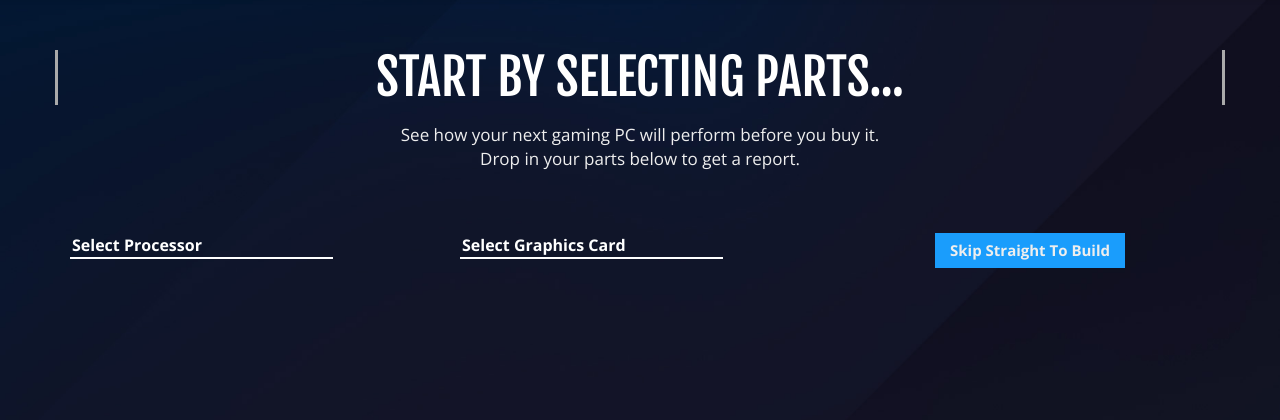
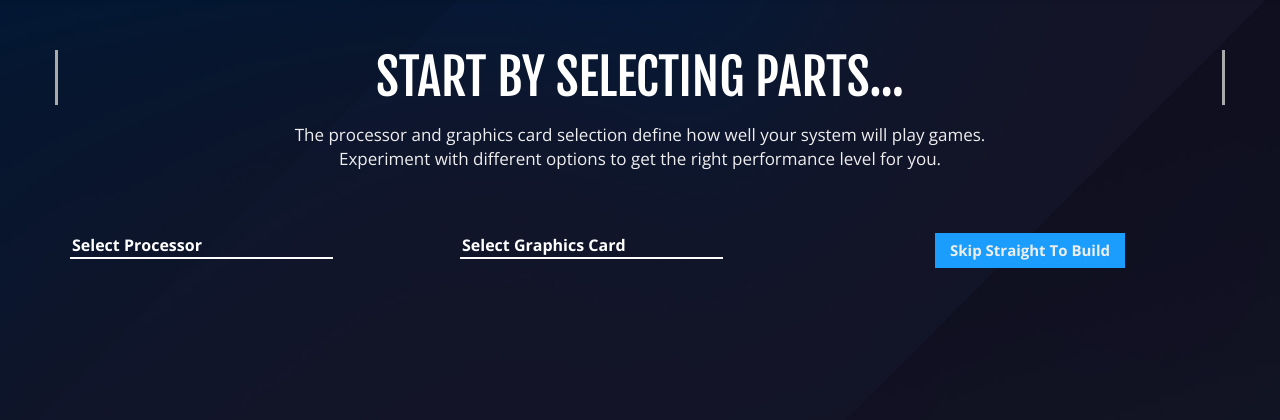
Before and after one commit to rlheureu/arctic, a Flask app: page / in a window 1280 px wide. Shown: the part 51-471 px from the top of the page. Run offline with Flask 2, Linux system fonts and the light colour scheme; data that the repository does not hold is empty; parts of the project's set-up code (start-up, migrations or seed data) failed here and were passed over; some libraries are stand-ins or nearby versions.

Commit message:
Added twitter card. Added spinner for populated landing page. Modified copy.

```diff
--- a/arctic.py
+++ b/arctic.py
@@ -129,6 +129,7 @@ def home(obfuscated_id=None):
 
     context['preselectcpu'] = cpuid
     context['preselectgpu'] = gpuid
+    context['fullappurl'] = appconfig.FULL_APP_URL
     context['show_get_started'] = True
 
     return render_template('home.html', **context)
--- a/templates/base.html
+++ b/templates/base.html
@@ -49,6 +49,7 @@
     <!-- Optional theme -->
     <link rel="stylesheet" href="/static/css/bootstrap-theme.min.css">
 
+    <link rel="stylesheet" href="/static/css/loading.css">
 
     <style type="text/css">
       hr{
--- a/templates/bench.html
+++ b/templates/bench.html
@@ -7,8 +7,6 @@
 
 {% block styling %}
   {{ super() }}
-
-  <link rel="stylesheet" href="/static/css/loading.css">
 
   <style type="text/css">
   .share-btn {
--- a/templates/home.html
+++ b/templates/home.html
@@ -8,7 +8,7 @@
 <meta name="twitter:site" content="@AmdahlCube" />
 <meta name="twitter:title" content="Amdahl Cube CPU & GPU Performance" />
 <meta name="twitter:description" content="See report {{maxperf.string}} with {{cpu.display_name}} and {{gpu.display_name}}" />
-<meta name="twitter:image" content="http://amdahlcube.com/static/cube-images/ac-cube-small-{{maxperf.color}}.png" />
+<meta name="twitter:image" content="{{fullappurl}}/static/cube-images/showcase-tiers-titled-{{maxperf.color}}.jpg" />
 {% endif %}
 
 
@@ -221,6 +221,8 @@
 
 {% block content %}
 
+  {% if cpu and gpu %}<div class="loading loading-spinner">Loading&#8230;</div>{% endif %}
+
   <div>
     <div class="container">
       <div class="row">
@@ -240,7 +242,7 @@
             <div class="col-md-8 col-md-offset-2 text-center">
               <br>
               <p style="color:#eee; font-size:17px;">
-                See how your next gaming PC will perform before you buy it.<br>Drop in your parts below to get a report.<br>
+                The processor and graphics card selection define how well your system will play games. Experiment with different options to get the right performance level for you.
               </p>
               <br><br>
             </div>
@@ -292,6 +294,7 @@
               <span class="home-report-title-text">Performance Report</span>
               <br>
               <div id="the-cube-js-div" style="padding-top:25px;"></div>
+              <p style="font-style: italic;">Watch Dogs 2 presented at DirectX 11 Very High settings.<br>Battlefield 1 presented at DirectX 11 Ultra settings.</p>
             </div>
             <div class="col-sm-4">
                 <div class="row">
@@ -325,7 +328,7 @@
                 <div class="row">
                     <div class="col-sm-12 max-performance-both-parts">
                         <p class="pp-explainer-text" id="max-performance-long-text"></p>
-
+                        <p class="pp-explainer-text">These games were selected because they are great representations of popular, highly regarded genres - Open World games and First Person Shooter games. Most Open World and First Person Shooter games released in 2017 will perform similarly to these.</p>
                         <br>
                     </div>
                 </div>
@@ -359,7 +362,7 @@
             if (data.performance) {
                 $('#max-performance-cube-image').attr('src', '/static/cube-images/ac-cube-small-' + data.performance.color + '.png');
                 $('#max-performance-text').text(data.performance.string).removeClass().addClass('fg-' + data.performance.color);
-                $('#max-performance-long-text').text(data.explain);
+                $('#max-performance-long-text').html(data.explain);
 
                 $('#share-report-permalink').html('<a href="' + data.obfuscatedlink + '">' + data.obfuscatedlink + '</a>');
 
@@ -635,7 +638,9 @@
             }
 
             maxFps = (maxFps == 0) ? 200 : maxFps;
-            renderInsideElement(elmId, bars, maxFps + 10, 0, 30);
+            renderInsideElement(elmId, bars, maxFps + 10, 0, 30, function(){
+                $('.loading-spinner').hide();
+            });
         }
 
         function getLines(ctx, text, maxWidth) {
@@ -691,7 +696,7 @@
             }
         }
 
-        function renderInsideElement(elmId, bars, barMaxFps, stepCount, maxSteps) {
+        function renderInsideElement(elmId, bars, barMaxFps, stepCount, maxSteps, doneCallback) {
 
             //var reportTitle = 'FPS Performance Report';
             var barMargin = 16; // bar margin (space between bars)
@@ -849,7 +854,8 @@
             ctx.fillStyle = 'white';
             //ctx.fillText('200FPS Max', cWidth - 5, 15);
 
-            if (stepCount < maxSteps) window.setTimeout(renderInsideElement, 15, elmId, bars, barMaxFps, stepCount + 1, maxSteps);
+            if (stepCount < maxSteps) window.setTimeout(renderInsideElement, 15, elmId, bars, barMaxFps, stepCount + 1, maxSteps, doneCallback);
+            else doneCallback();
         }
 
 
--- a/utils/perf_utils.py
+++ b/utils/perf_utils.py
@@ -457,14 +457,13 @@ def get_performance_profile(cpu, gpu, includebenchmarks = None):
         elif gpu: maxfps = gdata.get('fps1080p')
         elif cpu: maxfps = gdata.get('maxfps')
 
-        perflongstr = "For {} (or similar games) this rig should hit {}FPS at 1080p on average".format(bmarkname, maxfps)
+        perflongstr = "<br>{}:  {}FPS at 1080p average".format(bmarkname, maxfps)
         perf_strings.append(perflongstr)
 
     if pcolordata:
-        thisthese = "this part" if (cpu and not gpu) or (gpu and not cpu) else "these parts"
-        explainstr = "With {} you should be able to comfortably acheive {}.".format(thisthese, pcolordata['string'])
+        explainstr = "Performance rating: {}<br><br>Max performance predictions:<br>".format(pcolordata['string'])
         for perfstring in perf_strings:
-            explainstr += " {}.".format(perfstring)
+            explainstr += perfstring
 
         retdata['explain'] = explainstr
 
```
Also changed, not shown: static/cube-images/showcase-tiers-titled-blue.jpg (added), static/cube-images/showcase-tiers-titled-green.jpg (added), static/cube-images/showcase-tiers-titled-orange.jpg (added), static/cube-images/showcase-tiers-titled-purple.jpg (added).
